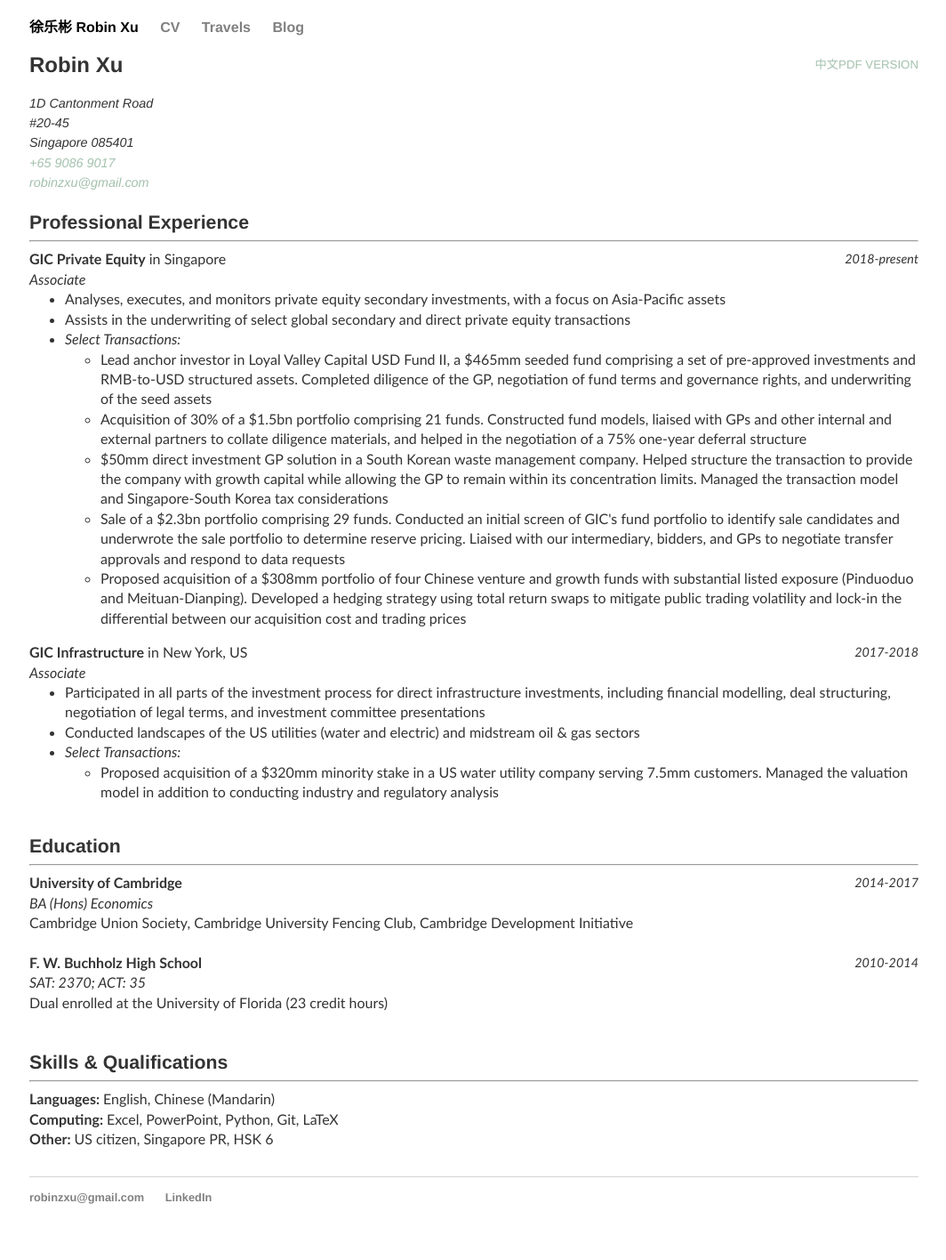
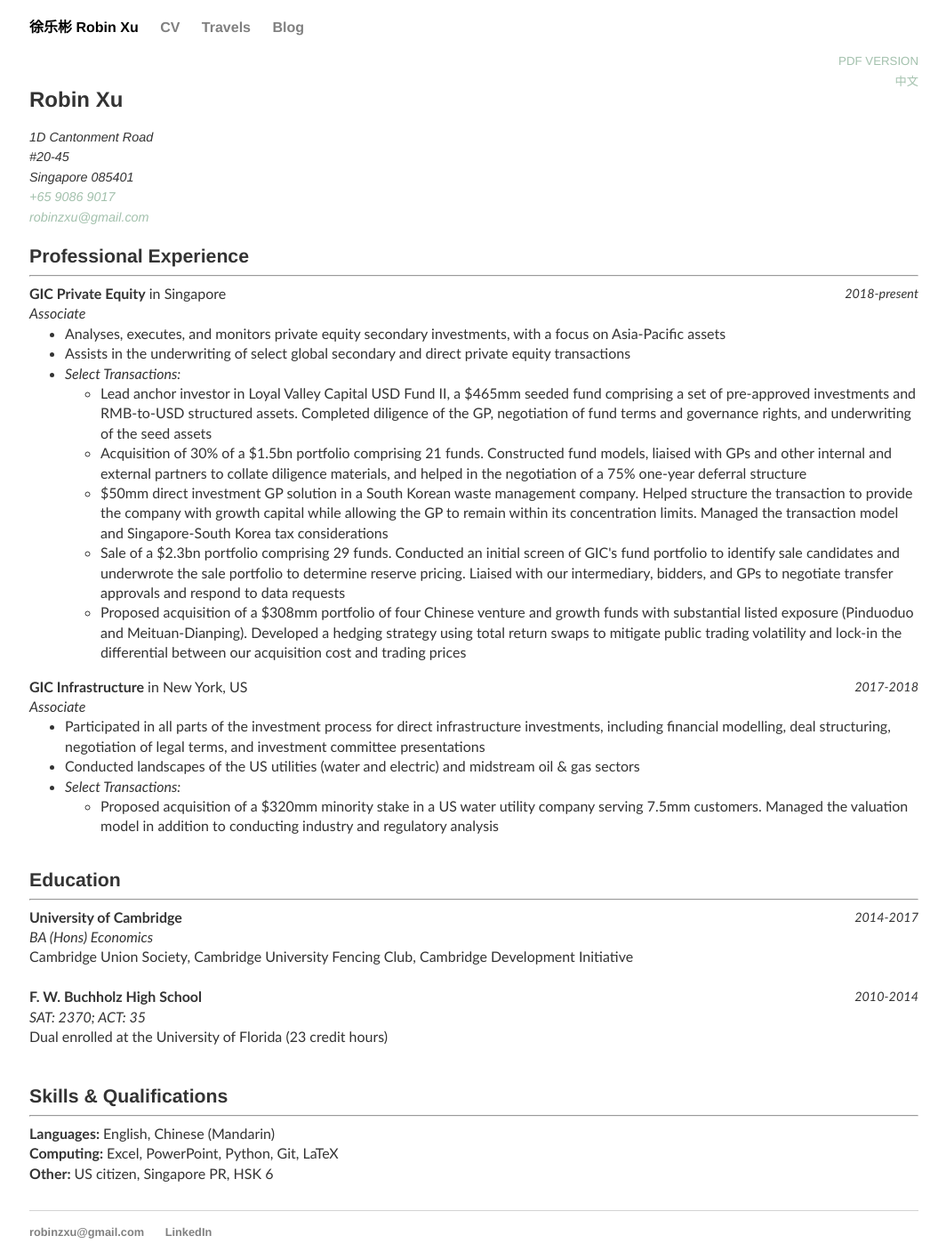
Before and after one commit to robinzxu/robinzxu.github.io, a Jekyll site: the page built from cv/index.html, in a window 1280 px wide. Shown: the whole page at 89% size, without its empty margins (107-1171 px from the left). Built offline with Jekyll 4.4.1, drawn with Linux system fonts in a browser that asks for light colours; before the commit the page ends 1378 px from its top, so only the background shows below that.

Commit message:
Update index.html

```diff
--- a/cv/index.html
+++ b/cv/index.html
@@ -4,7 +4,7 @@
 ---
 
 <div class="cv">
-<a target="_blank" rel="noopener noreferrer" href="Robin Xu - CV (October 20).pdf" class="download" title="PDF Version">PDF Version</a>
+<a target="_blank" rel="noopener noreferrer" href="Robin Xu - CV (October 20).pdf" class="download" title="PDF Version">PDF Version</a><br>
 <a target="_blank" rel="noopener noreferrer" href="Robin Xu - CV (October 20).pdf" class="download" title="PDF Version">中文</a>
 
 <h2>Robin Xu</h2>
```
